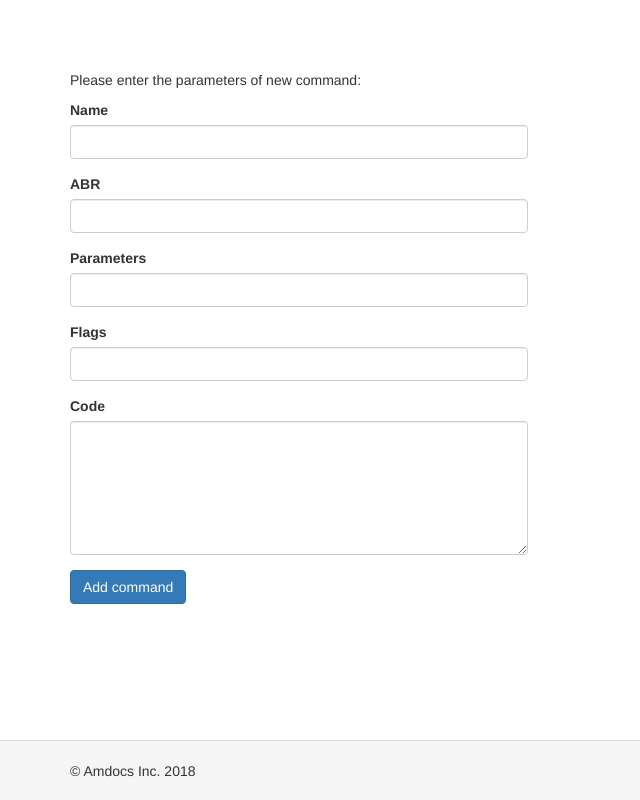
After one commit to CerealKillers11/VisualScripting, a Yii app: template views/amdocs-app/add-command.php in a window 1280 px wide. The commit adds this page. Shown: the whole page, without its empty margins (0-640 px from the left). Run offline with PHP 8.4 and a stand-in for Yii, Linux system fonts and the light colour scheme; the template is opened without the code that fills it, so the values that code supplies are empty; form fields are guessed from the names that the template uses; some libraries are stand-ins or nearby versions.

Commit message:
[GUI|Build|DB] Added ability to save command to db with dynamic assigning of ID and validation
Signed-off-by: Max <maxim-li@campus.technion.ac.il>

```diff
--- /dev/null
+++ b/views/amdocs-app/add-command.php
@@ -0,0 +1,66 @@
+<?php
+/* @var $this yii\web\View */
+
+use yii\bootstrap\ActiveForm;
+use \yii\bootstrap\Html;
+
+
+?>
+<div class="amdocs-app/add-command" >
+
+    <?php if (Yii::$app->session->hasFlash('commandsSubmitted')): ?>
+        <div class="alert alert-success">
+            Your command was successfully saved! Stay high!
+        </div>
+
+    <?php elseif (Yii::$app->session->hasFlash('validationFailed')): ?>
+        <div class="alert alert-danger">
+            One of more of provided command values is not valid. Try again.
+        </div>
+    <?php else: ?>
+
+    <p>
+        Please enter the parameters of new command:
+    </p>
+
+    <div class="row">
+        <div class="col-lg-5">
+
+            <?php $form = ActiveForm::begin(['id' => 'commands-form']);
+
+            /** ID would be set automatically according to database.
+             *  Other fields would be filled by user.
+             */
+            ?>
+
+            <?= $form->field($model, 'Name') ?>
+
+            <?= $form->field($model, 'ABR') ?>
+
+            <?= $form->field($model, 'Parameters') ?>
+
+            <?= $form->field($model, 'Flags') ?>
+
+            <?= $form->field($model, 'Code')->textarea(['rows' => 6]) ?>
+
+            <div class="form-group">
+                <?= Html::submitButton('Add command', ['class' => 'btn btn-primary',
+                                                                'action' => 'index.php?r=amdocs-app%2Fadd-command',
+                                                                'name' => 'commands-button',
+                                                                'method' => 'post',
+                                                                'onclick' => 'confirmAddCommand();']) ?>
+            </div>
+            <script>
+                function confirmAddCommand() {
+                    confirm('Do you want to add this command?')
+                }
+            </script>
+
+            <?php ActiveForm::end(); ?>
+
+        </div>
+    </div>
+
+    <?php endif; ?>
+
+</div>
--- a/views/amdocs-app/index.php
+++ b/views/amdocs-app/index.php
@@ -22,7 +22,7 @@ $this->registerCssFile($pub3[1], ['depends' => ['yii\web\JqueryAsset']]);
 <?php $this->beginPage() ?>
 <div class="amdocs-app-index">
 
-    <link rel="stylesheet" href="css/jquery-ui.min.css">
+<!--    <link rel="stylesheet" type="text/css" href="css/jquery-ui.min.css">-->
     <script src="js/jquery.js"></script>
     <script src="js/jquery-ui.min.js"></script>
     <style>
@@ -345,8 +345,4 @@ $this->registerCssFile($pub3[1], ['depends' => ['yii\web\JqueryAsset']]);
         </script>
     </div>
 
-    <?php
-    /* @var $this yii\web\View */
-    ?>
-
 </div>
--- a/views/layouts/main.php
+++ b/views/layouts/main.php
@@ -39,8 +39,10 @@ AppAsset::register($this);
         'options' => ['class' => 'navbar-nav navbar-right'],
         'items' => [
             ['label' => 'Home', 'url' => ['/amdocs-app/index']],
+            ['label' => 'Add command', 'url' => ['/amdocs-app/add-command']],
             ['label' => 'About', 'url' => ['/amdocs-app/about']],
             ['label' => 'Contact', 'url' => ['/amdocs-app/contact']],
+
             Yii::$app->user->isGuest ? (
                 ['label' => 'Login', 'url' => ['/amdocs-app/login']]
             ) : (
```
Also changed, not shown: controllers/AmdocsAppController.php (+26 -2 lines), views/amdocs-app/add.php (deleted, +0 -9 lines).
